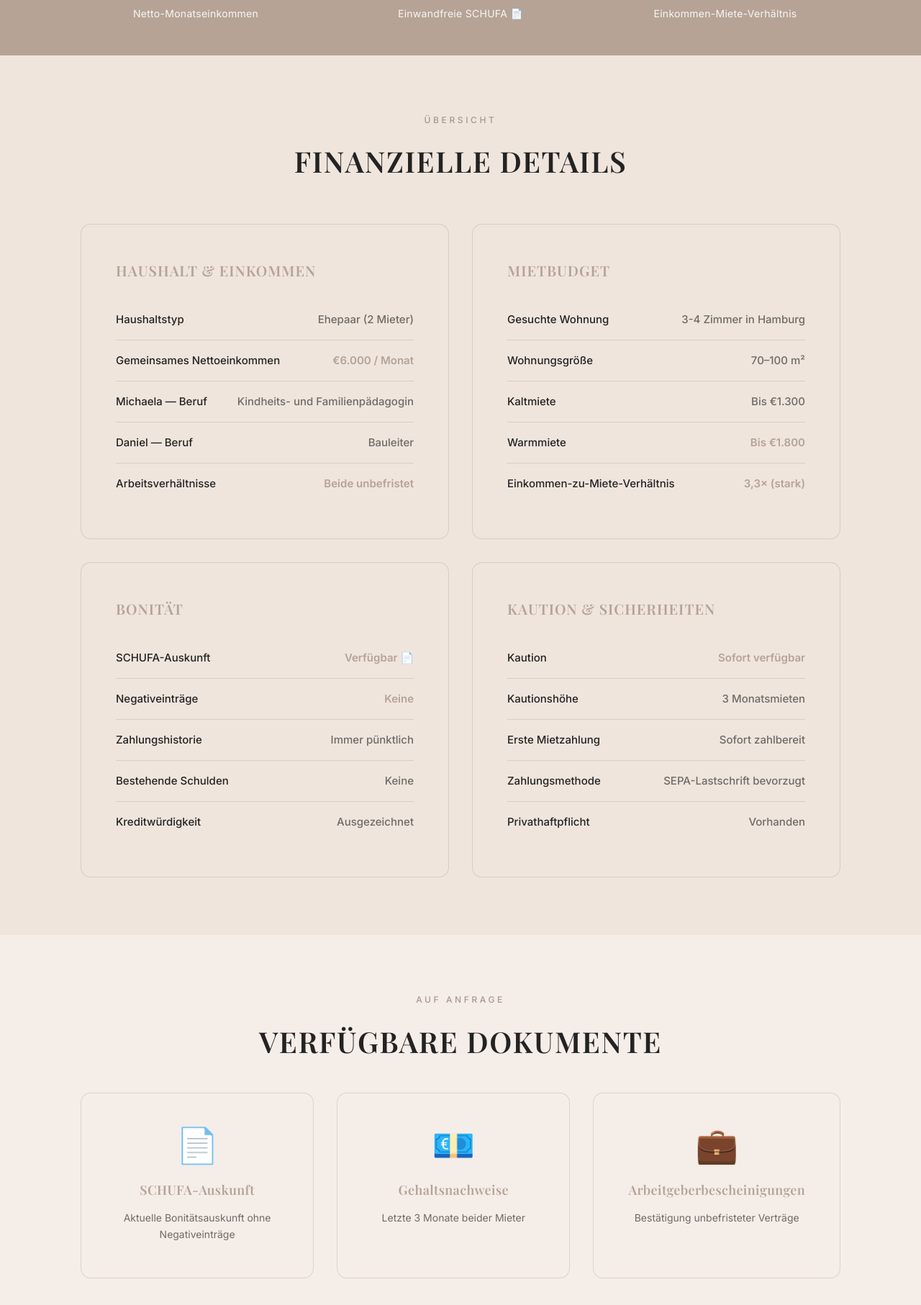
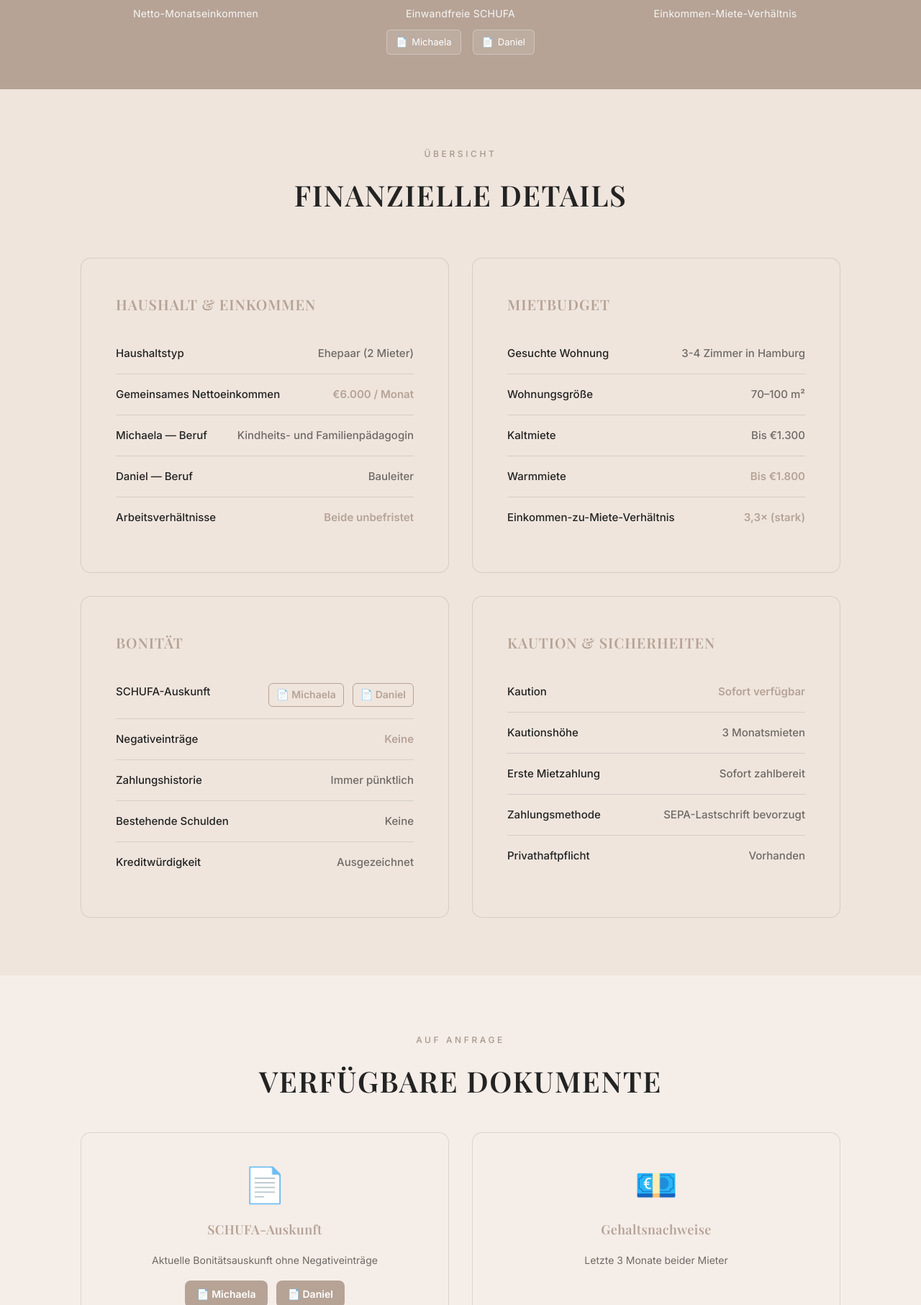
Before and after one commit to michaeladanielferencz/tenant-profile, a plain HTML site: page financial.html in a window 1280 px wide. Shown: the part 547-2360 px from the top of the page at 72% size. Drawn offline with nearby package versions, Linux system fonts and the light colour scheme.

Commit message:
Update financial.html

```diff
--- a/financial.html
+++ b/financial.html
@@ -253,6 +253,33 @@
             line-height: 1.4;
         }
 
+        .schufa-links {
+            display: flex;
+            gap: var(--space-16);
+            justify-content: center;
+            margin-top: var(--space-12);
+        }
+
+        .schufa-link {
+            display: inline-flex;
+            align-items: center;
+            gap: 6px;
+            color: white;
+            text-decoration: none;
+            font-size: 0.8125rem;
+            padding: 6px 12px;
+            border: 1px solid rgba(255, 255, 255, 0.3);
+            border-radius: 6px;
+            transition: all 0.3s ease;
+            background: rgba(255, 255, 255, 0.1);
+        }
+
+        .schufa-link:hover {
+            background: rgba(255, 255, 255, 0.2);
+            border-color: rgba(255, 255, 255, 0.5);
+            transform: translateY(-2px);
+        }
+
         /* FINANCIAL DETAILS */
         .financial-section {
             padding: var(--space-80) 0;
@@ -319,16 +346,31 @@
             font-weight: 600;
         }
 
-        .value a {
+        .value-links {
+            display: flex;
+            gap: var(--space-12);
+            justify-content: flex-end;
+            flex-wrap: wrap;
+        }
+
+        .value-link {
             color: var(--accent-taupe);
             text-decoration: none;
             font-weight: 600;
-            transition: opacity 0.3s ease;
+            font-size: 0.875rem;
+            padding: 4px 10px;
+            border: 1px solid var(--accent-taupe);
+            border-radius: 6px;
+            transition: all 0.3s ease;
+            display: inline-flex;
+            align-items: center;
+            gap: 4px;
         }
 
-        .value a:hover {
-            opacity: 0.8;
-            text-decoration: underline;
+        .value-link:hover {
+            background: var(--accent-taupe);
+            color: white;
+            transform: translateY(-1px);
         }
 
         /* DOCUMENTS SECTION */
@@ -339,7 +381,7 @@
 
         .documents-grid {
             display: grid;
-            grid-template-columns: repeat(3, 1fr);
+            grid-template-columns: repeat(2, 1fr);
             gap: var(--space-32);
             margin-top: var(--space-48);
         }
@@ -369,14 +411,39 @@
 
         .document-card h3 {
             font-size: 1.125rem;
-            margin-bottom: var(--space-12);
+            margin-bottom: var(--space-16);
             color: var(--accent-taupe);
         }
 
         .document-card p {
             font-size: 0.875rem;
-            margin: 0;
+            margin-bottom: var(--space-16);
             color: var(--text-muted);
+        }
+
+        .doc-buttons {
+            display: flex;
+            gap: var(--space-12);
+            justify-content: center;
+        }
+
+        .doc-btn {
+            display: inline-flex;
+            align-items: center;
+            gap: 6px;
+            padding: 8px 16px;
+            background: var(--accent-taupe);
+            color: white;
+            text-decoration: none;
+            border-radius: 8px;
+            font-size: 0.875rem;
+            font-weight: 600;
+            transition: all 0.3s ease;
+        }
+
+        .doc-btn:hover {
+            background: #9F8D81;
+            transform: translateY(-2px);
         }
 
         /* CTA SECTION */
@@ -481,7 +548,7 @@
             }
 
             .documents-grid {
-                grid-template-columns: repeat(2, 1fr);
+                grid-template-columns: 1fr;
             }
 
             .highlight-grid {
@@ -533,8 +600,8 @@
                 grid-template-columns: 1fr;
             }
 
-            .documents-grid {
-                grid-template-columns: 1fr;
+            .doc-buttons {
+                flex-direction: column;
             }
         }
 
@@ -554,6 +621,14 @@
 
             .value {
                 text-align: left;
+            }
+
+            .value-links {
+                justify-content: flex-start;
+            }
+
+            .schufa-links {
+                flex-direction: column;
             }
         }
     </style>
@@ -601,11 +676,17 @@
                     <div class="highlight-number">€6.000</div>
                     <div class="highlight-label">Netto-Monatseinkommen</div>
                 </div>
-                <div class="highlight-item highlight-clickable">
-                    <a href="docs/schufa.pdf" target="_blank" class="highlight-link">
-                        <div class="highlight-number">100%</div>
-                        <div class="highlight-label">Einwandfreie SCHUFA 📄</div>
-                    </a>
+                <div class="highlight-item">
+                    <div class="highlight-number">100%</div>
+                    <div class="highlight-label">Einwandfreie SCHUFA</div>
+                    <div class="schufa-links">
+                        <a href="docs/SCHUFA_MICHAELA.pdf" target="_blank" class="schufa-link">
+                            <span>📄</span> Michaela
+                        </a>
+                        <a href="docs/SCHUFA_DANIEL.pdf" target="_blank" class="schufa-link">
+                            <span>📄</span> Daniel
+                        </a>
+                    </div>
                 </div>
                 <div class="highlight-item">
                     <div class="highlight-number">3,3×</div>
@@ -681,7 +762,14 @@
                     <ul class="financial-list">
                         <li>
                             <span class="label">SCHUFA-Auskunft</span>
-                            <span class="value"><a href="docs/schufa.pdf" target="_blank">Verfügbar 📄</a></span>
+                            <div class="value-links">
+                                <a href="docs/SCHUFA_MICHAELA.pdf" target="_blank" class="value-link">
+                                    📄 Michaela
+                                </a>
+                                <a href="docs/SCHUFA_DANIEL.pdf" target="_blank" class="value-link">
+                                    📄 Daniel
+                                </a>
+                            </div>
                         </li>
                         <li>
                             <span class="label">Negativeinträge</span>
@@ -740,11 +828,19 @@
             </div>
 
             <div class="documents-grid">
-                <a href="docs/schufa.pdf" target="_blank" class="document-card">
+                <div class="document-card">
                     <div class="doc-icon">📄</div>
                     <h3>SCHUFA-Auskunft</h3>
                     <p>Aktuelle Bonitätsauskunft ohne Negativeinträge</p>
-                </a>
+                    <div class="doc-buttons">
+                        <a href="docs/SCHUFA_MICHAELA.pdf" target="_blank" class="doc-btn">
+                            📄 Michaela
+                        </a>
+                        <a href="docs/SCHUFA_DANIEL.pdf" target="_blank" class="doc-btn">
+                            📄 Daniel
+                        </a>
+                    </div>
+                </div>
                 <div class="document-card">
                     <div class="doc-icon">💶</div>
                     <h3>Gehaltsnachweise</h3>
```
